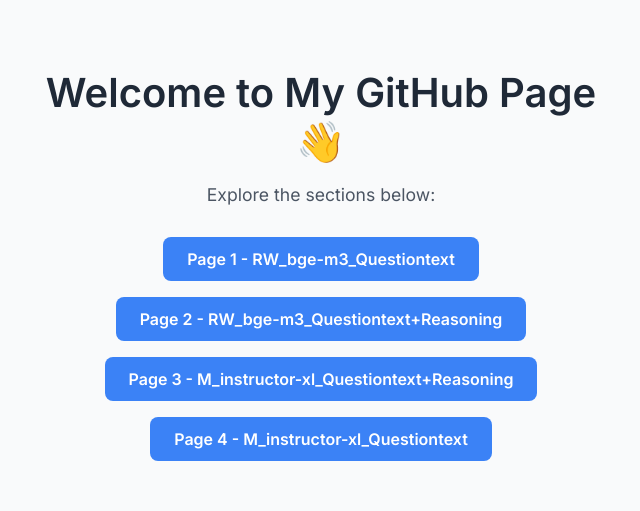
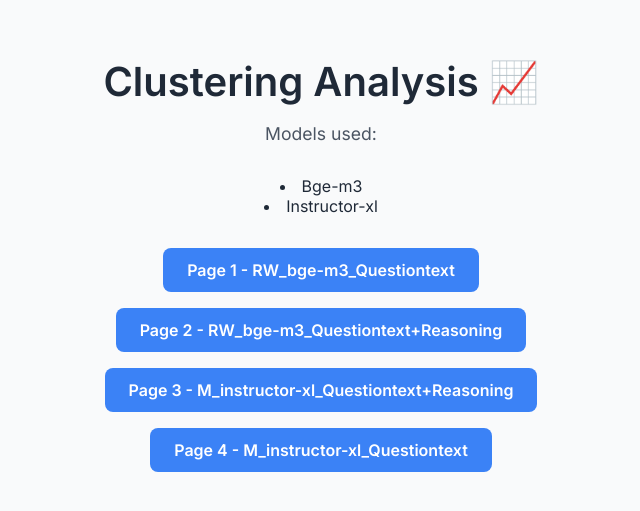
Before and after one commit to manideepsp/ClustterdAnalysis_eng_math, a plain HTML site: page index.html in a window 1280 px wide. Shown: the part 181-692 px from the top of the page, without its empty margins (319-959 px from the left). Drawn offline with Linux system fonts and the light colour scheme.

Commit message:
Update index.html
emojiii

```diff
--- a/index.html
+++ b/index.html
@@ -57,8 +57,8 @@
 	</head>
 	<body>
 		<div class="container">
-			<h1>Welcome to My GitHub Page 👋</h1>
-			<p>Explore the sections below:</p>
+			<h1>Clustering Analysis 📈</h1>
+			<p>Models used: <li>Bge-m3</li><li>Instructor-xl</li></p>
 			<div class="buttons">
 				<a class="btn" href="english_embedddings_bge-m3_questiontext_prompt_analysis.html">Page 1 - RW_bge-m3_Questiontext</a>
 				<a class="btn" href="english_embedddings_bge-m3_questiontext_reasoning_prompt_analysis.html">Page 2 - RW_bge-m3_Questiontext+Reasoning</a>
```
